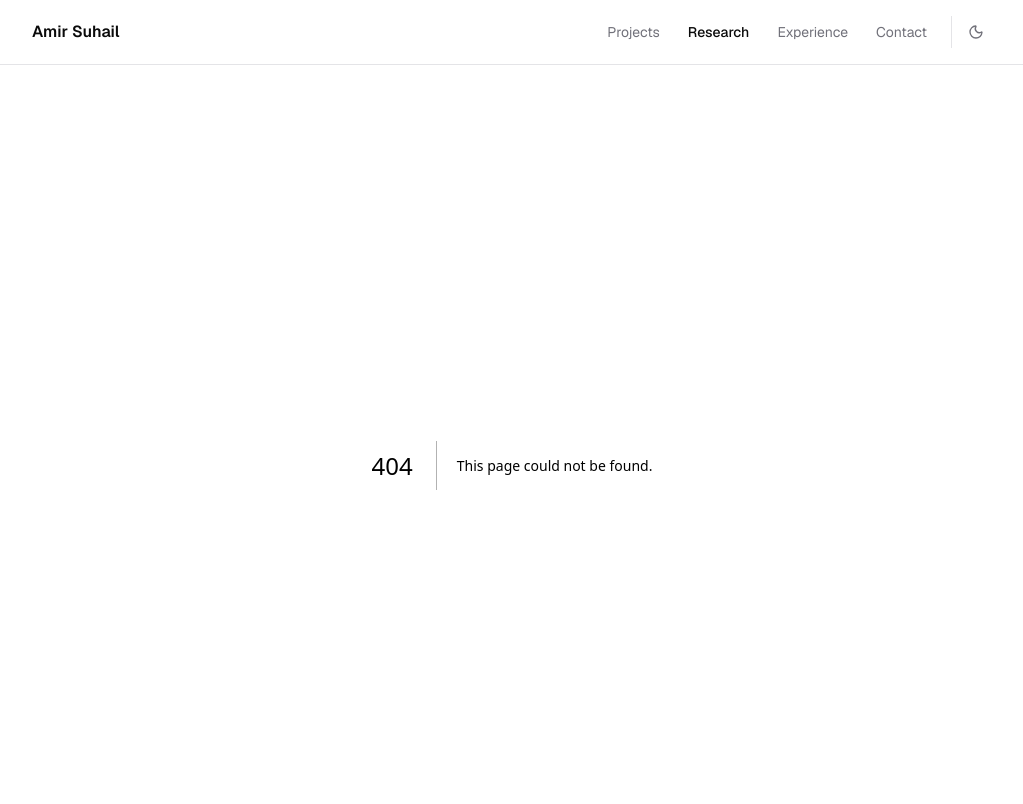
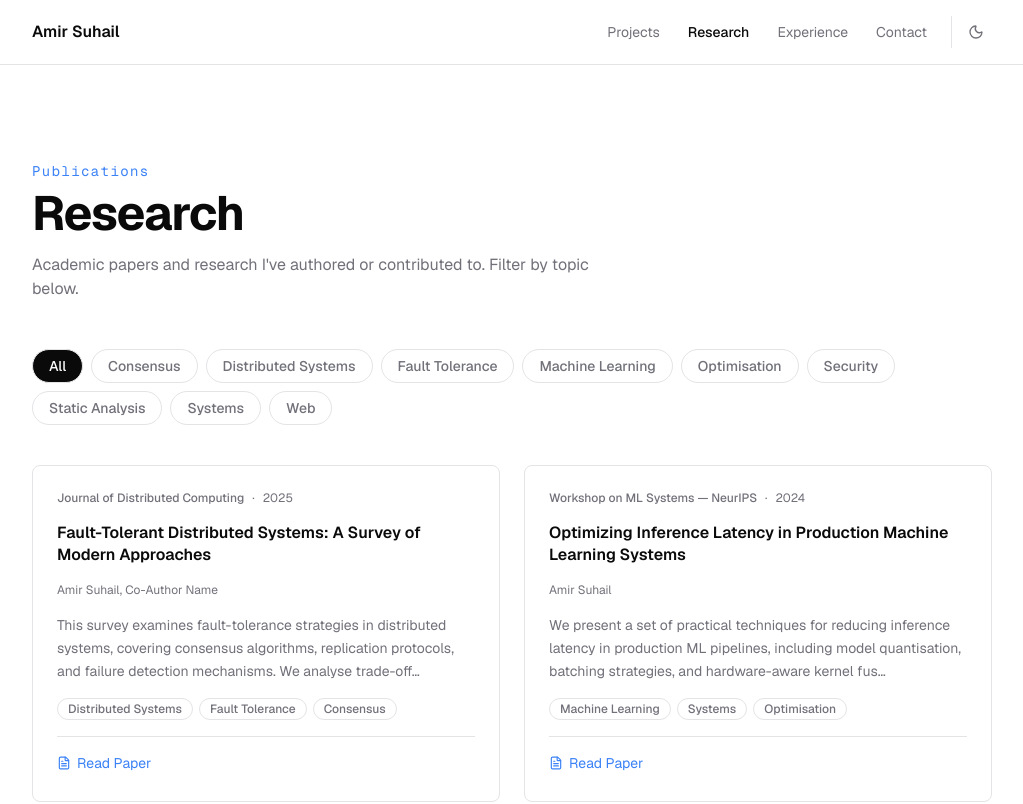
Before and after one commit to Amir-Suh/portfolio-website, a Next.js app: page /research in a window 1280 px wide. Before the commit this address had no page. Shown: the top 804 px of the page, without its empty margins (128-1151 px from the left). Built offline with nearby package versions, Linux system fonts and the light colour scheme.

Commit message:
feat: Phase 5 research page with paper cards and tag filtering

```diff
--- /dev/null
+++ b/src/app/research/page.tsx
@@ -0,0 +1,33 @@
+import type { Metadata } from "next";
+import { Container } from "@/components/layout/container";
+import { Section } from "@/components/layout/section";
+import { PaperList } from "@/components/research/paper-list";
+import { papers } from "@/data/papers";
+
+export const metadata: Metadata = {
+  title: "Research",
+  description: "Academic research papers and publications.",
+};
+
+export default function ResearchPage() {
+  return (
+    <Section>
+      <Container>
+        <div className="mb-12">
+          <p className="mb-2 font-mono text-sm tracking-widest text-accent">
+            Publications
+          </p>
+          <h1 className="text-4xl font-bold tracking-tight text-foreground sm:text-5xl">
+            Research
+          </h1>
+          <p className="mt-4 max-w-xl text-muted-foreground">
+            Academic papers and research I&apos;ve authored or contributed to.
+            Filter by topic below.
+          </p>
+        </div>
+
+        <PaperList papers={papers} />
+      </Container>
+    </Section>
+  );
+}
--- /dev/null
+++ b/src/components/research/paper-card.tsx
@@ -0,0 +1,64 @@
+import { FileText } from "lucide-react";
+import { Badge } from "@/components/ui/badge";
+import { Card } from "@/components/ui/card";
+import type { Paper } from "@/types";
+
+interface PaperCardProps {
+  paper: Paper;
+}
+
+const ABSTRACT_LIMIT = 180;
+
+export function PaperCard({ paper }: PaperCardProps) {
+  const excerpt =
+    paper.abstract.length > ABSTRACT_LIMIT
+      ? paper.abstract.slice(0, ABSTRACT_LIMIT).trimEnd() + "…"
+      : paper.abstract;
+
+  return (
+    <Card className="flex flex-col gap-4">
+      {/* Venue + year */}
+      <div className="flex items-center gap-2 text-xs text-muted-foreground">
+        <span className="font-medium">{paper.venue}</span>
+        <span>·</span>
+        <span>{paper.year}</span>
+      </div>
+
+      {/* Title */}
+      <h3 className="font-semibold text-foreground leading-snug">
+        {paper.title}
+      </h3>
+
+      {/* Authors */}
+      <p className="text-xs text-muted-foreground">
+        {paper.authors.join(", ")}
+      </p>
+
+      {/* Abstract excerpt */}
+      <p className="text-sm text-muted-foreground leading-relaxed flex-1">
+        {excerpt}
+      </p>
+
+      {/* Tags */}
+      <div className="flex flex-wrap gap-1.5">
+        {paper.tags.map((tag) => (
+          <Badge key={tag}>{tag}</Badge>
+        ))}
+      </div>
+
+      {/* PDF link */}
+      {paper.pdfUrl && (
+        <div className="border-t border-border pt-4">
+          <a
+            href={paper.pdfUrl}
+            target="_blank"
+            rel="noopener noreferrer"
+            className="inline-flex items-center gap-1.5 text-sm text-accent hover:underline"
+          >
+            <FileText className="h-3.5 w-3.5" /> Read Paper
+          </a>
+        </div>
+      )}
+    </Card>
+  );
+}
--- /dev/null
+++ b/src/components/research/paper-list.tsx
@@ -0,0 +1,59 @@
+"use client";
+
+import { useMemo, useState } from "react";
+import { PaperCard } from "./paper-card";
+import { cn } from "@/lib/utils";
+import type { Paper } from "@/types";
+
+interface PaperListProps {
+  papers: Paper[];
+}
+
+export function PaperList({ papers }: PaperListProps) {
+  const [activeTag, setActiveTag] = useState("All");
+
+  const tags = useMemo(() => {
+    const unique = Array.from(new Set(papers.flatMap((p) => p.tags)));
+    return ["All", ...unique.sort()];
+  }, [papers]);
+
+  const filtered = useMemo(() => {
+    if (activeTag === "All") return papers;
+    return papers.filter((p) => p.tags.includes(activeTag));
+  }, [papers, activeTag]);
+
+  return (
+    <div>
+      {/* Tag filter bar */}
+      <div className="mb-10 flex flex-wrap gap-2">
+        {tags.map((tag) => (
+          <button
+            key={tag}
+            onClick={() => setActiveTag(tag)}
+            className={cn(
+              "rounded-full border px-4 py-1.5 text-sm font-medium transition-colors",
+              activeTag === tag
+                ? "border-foreground bg-foreground text-background"
+                : "border-border text-muted-foreground hover:border-foreground/40 hover:text-foreground"
+            )}
+          >
+            {tag}
+          </button>
+        ))}
+      </div>
+
+      {/* Paper list — single column, full width for readability */}
+      {filtered.length > 0 ? (
+        <div className="grid gap-6 sm:grid-cols-2">
+          {filtered.map((paper) => (
+            <PaperCard key={paper.slug} paper={paper} />
+          ))}
+        </div>
+      ) : (
+        <p className="text-sm text-muted-foreground">
+          No papers tagged with &ldquo;{activeTag}&rdquo; yet.
+        </p>
+      )}
+    </div>
+  );
+}
--- a/src/data/papers.ts
+++ b/src/data/papers.ts
@@ -1,3 +1,36 @@
 import type { Paper } from "@/types";
 
-export const papers: Paper[] = [];
+export const papers: Paper[] = [
+  {
+    slug: "fault-tolerant-distributed-systems",
+    title: "Fault-Tolerant Distributed Systems: A Survey of Modern Approaches",
+    abstract:
+      "This survey examines fault-tolerance strategies in distributed systems, covering consensus algorithms, replication protocols, and failure detection mechanisms. We analyse trade-offs between consistency, availability, and partition tolerance across contemporary system designs.",
+    authors: ["Amir Suhail", "Co-Author Name"],
+    venue: "Journal of Distributed Computing",
+    year: 2025,
+    pdfUrl: "#",
+    tags: ["Distributed Systems", "Fault Tolerance", "Consensus"],
+  },
+  {
+    slug: "ml-systems-optimization",
+    title: "Optimizing Inference Latency in Production Machine Learning Systems",
+    abstract:
+      "We present a set of practical techniques for reducing inference latency in production ML pipelines, including model quantisation, batching strategies, and hardware-aware kernel fusion. Benchmarks demonstrate up to 3× throughput improvement on standard NLP workloads.",
+    authors: ["Amir Suhail"],
+    venue: "Workshop on ML Systems — NeurIPS",
+    year: 2024,
+    pdfUrl: "#",
+    tags: ["Machine Learning", "Systems", "Optimisation"],
+  },
+  {
+    slug: "static-analysis-security",
+    title: "Lightweight Static Analysis for Detecting Security Vulnerabilities in Web Applications",
+    abstract:
+      "We propose a lightweight static analysis framework that identifies common web application vulnerabilities — including XSS, SQL injection, and CSRF — at the AST level. The approach achieves high recall with low false-positive rates on a benchmark of open-source codebases.",
+    authors: ["Amir Suhail", "Co-Author Name"],
+    venue: "IEEE Symposium on Security and Privacy",
+    year: 2024,
+    tags: ["Security", "Static Analysis", "Web"],
+  },
+];
```
